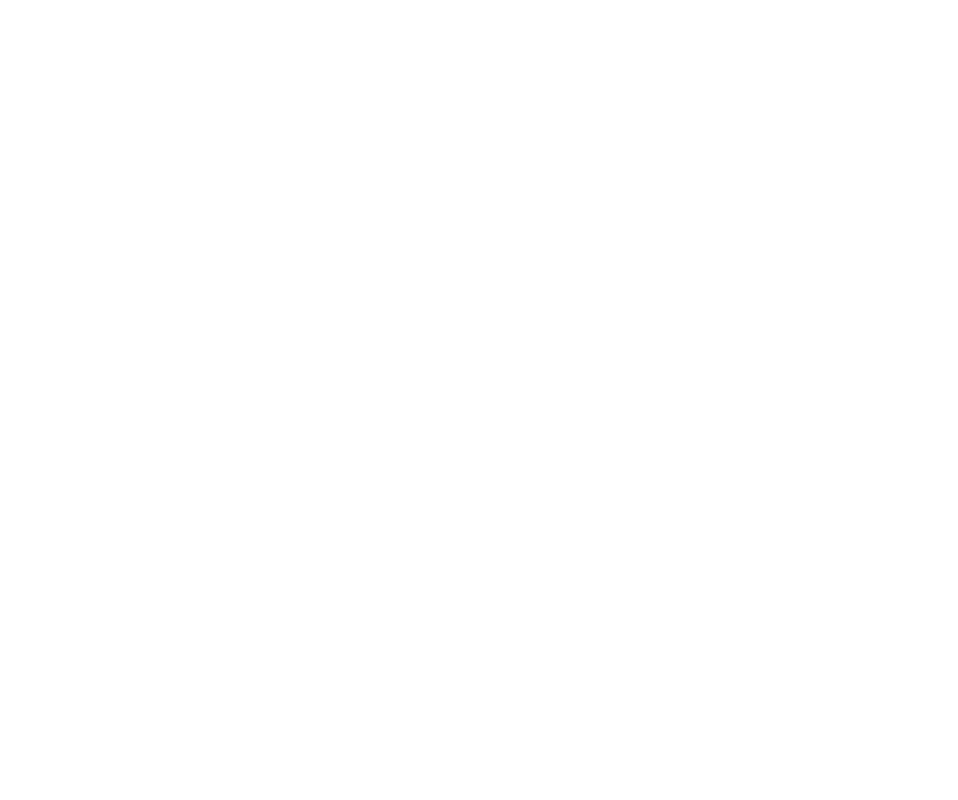
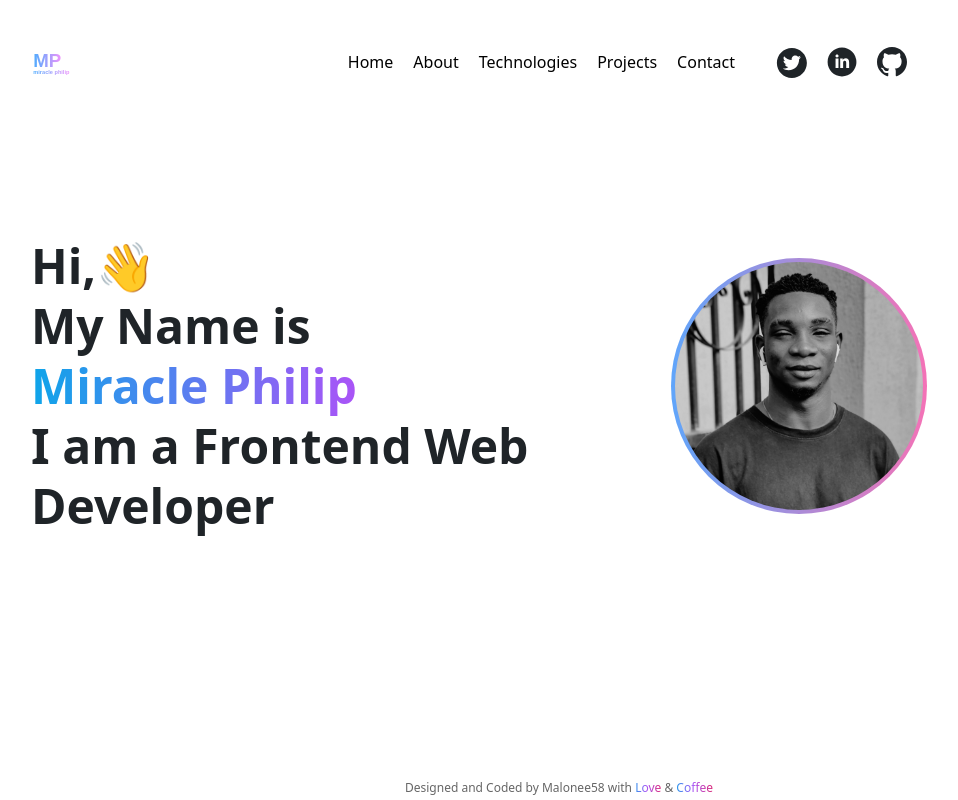
Before and after one commit to Malonee58/miracle-portfolio, a React (Create React App) app: page / in a window 1280 px wide. Shown: the whole page, without its empty margins (161-1119 px from the left). Built offline with nearby package versions, Linux system fonts and the light colour scheme.

Commit message:
Fix blank page caused by HashRouter basename

```diff
--- a/src/App.js
+++ b/src/App.js
@@ -9,10 +9,10 @@
 
 function App() {
 	return (
-		<Router basename="/miracle-portfolio">
+		<Router>
 			<Header />
 			<Routes>
-				<Route path="/Home" element={<Home />} />
+				<Route path="/" element={<Home />} />
 				<Route path="/about" element={<About />} />
 				<Route path="/contact" element={<Contact />} />
 				<Route path="/projects" element={<Projects />} />
```
